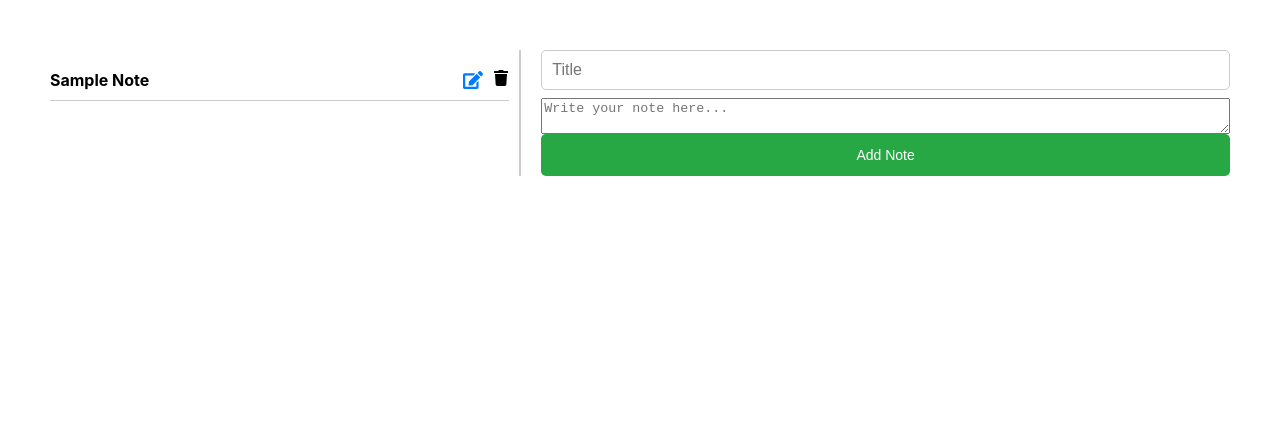
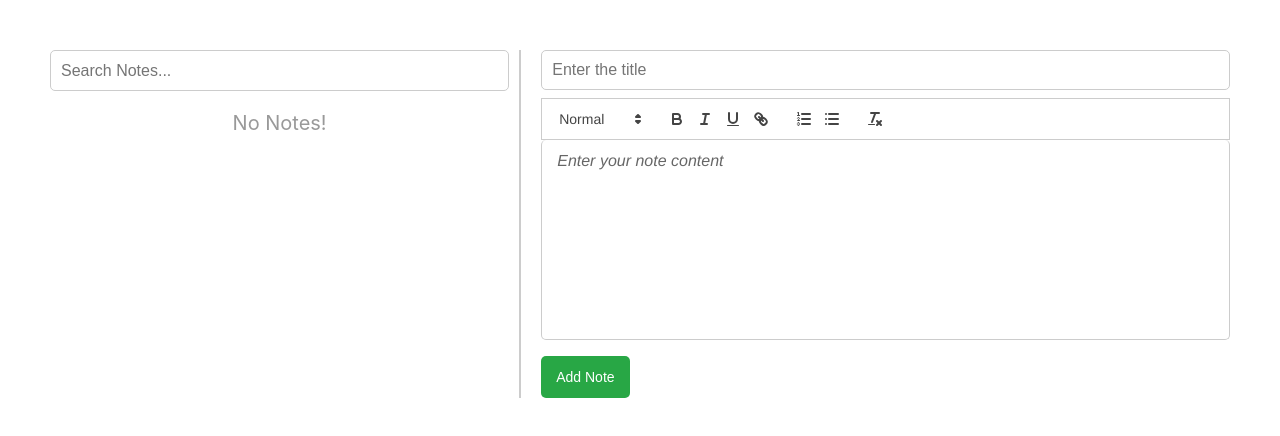
Before and after one commit to anikb87/nevernote-react, a React (Create React App) app: page /app in a window 1280 px wide. Shown: the top 436 px of the page. Built offline with nearby package versions, Linux system fonts and the light colour scheme.

Commit message:
some ui fixes and mock data issue being fixed

```diff
--- a/src/App.css
+++ b/src/App.css
@@ -157,6 +157,7 @@ ul {
   width: 100%;
   box-sizing: border-box;
   overflow-wrap: break-word;
+  max-width: 100%; /* Fix for spilling over */
 }
 
 .no-notes-message {
@@ -168,7 +169,7 @@ ul {
 
 .search-bar-wrapper {
   position: relative;
-  width: 90%;
+  width: 100%; /* Changed from 90% to 100% */
 }
 
 .search-bar {
@@ -183,7 +184,7 @@ ul {
 
 .clear-search {
   position: absolute;
-  right: 12px;
+  right: 10px;
   top: 50%;
   transform: translateY(-50%);
   font-size: 18px;
--- a/src/App.js
+++ b/src/App.js
@@ -1,123 +1,140 @@
-import React, { useState, useEffect } from "react";
+import React, { useState, useEffect, useRef } from "react";
+import ReactQuill from "react-quill";
+import "react-quill/dist/quill.snow.css";
 import "./App.css";
+import { AiOutlineEdit, AiOutlineDelete, AiOutlineClose } from "react-icons/ai";
+
 import { getNotes, createNote, updateNote, deleteNote } from "./api";
-import { FaEdit, FaTrash, FaTimes } from "react-icons/fa";
 
 function App() {
-  const [notes, setNotes] = useState([]);
   const [title, setTitle] = useState("");
   const [note, setNote] = useState("");
-  const [expandedIndex, setExpandedIndex] = useState(null);
+  const [notes, setNotes] = useState([]);
   const [editingIndex, setEditingIndex] = useState(null);
-  const [editContent, setEditContent] = useState("");
+  const [searchQuery, setSearchQuery] = useState("");
+  const [expandedNoteIndex, setExpandedNoteIndex] = useState(null);
+  const titleInputRef = useRef(null);
 
   useEffect(() => {
-    async function fetchNotes() {
+    const loadNotes = async () => {
       const data = await getNotes();
       setNotes(data);
-    }
-    fetchNotes();
+    };
+    loadNotes();
   }, []);
 
-  const handleAddNote = async () => {
-    if (title.trim() && note.trim()) {
-      const newNote = await createNote({ title, content: note });
-      setNotes([...notes, newNote]);
+  useEffect(() => {
+    if (editingIndex !== null && titleInputRef.current) {
+      titleInputRef.current.focus();
+    }
+  }, [editingIndex]);
+
+  const handleAddOrSave = async () => {
+    if (!title.trim() || !note.trim()) return;
+
+    if (editingIndex !== null) {
+      const updated = await updateNote(notes[editingIndex].id, {
+        title,
+        content: note,
+      });
+      const updatedNotes = [...notes];
+      updatedNotes[editingIndex] = updated;
+      setNotes(updatedNotes);
+      setEditingIndex(null);
+    } else {
+      const created = await createNote({ title, content: note });
+      setNotes((prev) => [...prev, created]);
+    }
+
     setTitle("");
     setNote("");
-    }
   };
 
-  const handleDeleteNote = async (id) => {
-    await deleteNote(id);
-    setNotes(notes.filter((n) => n.id !== id && n._id !== id));
+  const handleEdit = (index) => {
+    setTitle(notes[index].title);
+    setNote(notes[index].content);
+    setEditingIndex(index);
   };
 
-  const handleStartEdit = (index) => {
-    setEditingIndex(index);
-    setEditContent(notes[index].content);
-    setExpandedIndex(index);
-  };
-
-  const handleSaveEdit = async (index) => {
-    const noteToEdit = notes[index];
-    const updated = await updateNote(noteToEdit.id || noteToEdit._id, {
-      title: noteToEdit.title,
-      content: editContent,
-    });
-    const updatedNotes = [...notes];
-    updatedNotes[index].content = updated.content;
-    setNotes(updatedNotes);
+  const handleCancelEdit = () => {
+    setTitle("");
+    setNote("");
     setEditingIndex(null);
   };
 
-  const handleCancelEdit = () => {
-    setEditingIndex(null);
+  const handleDelete = async (index) => {
+    await deleteNote(notes[index].id);
+    const filtered = notes.filter((_, i) => i !== index);
+    setNotes(filtered);
+    if (expandedNoteIndex === index) setExpandedNoteIndex(null);
   };
+
+  const filteredNotes = notes.filter(
+    (n) =>
+      n.title.toLowerCase().includes(searchQuery.toLowerCase()) ||
+      n.content.toLowerCase().includes(searchQuery.toLowerCase())
+  );
 
   return (
     <div className="App">
       <div className="container">
         <div className="notes-container">
-          {notes.length === 0 ? (
+          <div className="search-bar-wrapper">
+            <input
+              type="text"
+              placeholder="Search Notes..."
+              className="search-bar"
+              value={searchQuery}
+              onChange={(e) => setSearchQuery(e.target.value)}
+            />
+            {searchQuery && (
+              <AiOutlineClose
+                className="clear-search"
+                onClick={() => setSearchQuery("")}
+              />
+            )}
+          </div>
+
+          {filteredNotes.length === 0 ? (
             <p className="no-notes-message">No Notes!</p>
           ) : (
             <ul>
-              {notes.map((note, index) => (
+              {filteredNotes.map((note, index) => (
                 <li
-                  key={note.id || note._id}
-                  className="note-item"
+                  key={note.id || index}
+                  className={`note-item ${
+                    expandedNoteIndex === index ? "active-note" : ""
+                  }`}
+                >
+                  <div
+                    className="note-header clickable"
                     onClick={() =>
-                    setExpandedIndex(expandedIndex === index ? null : index)
+                      setExpandedNoteIndex(
+                        expandedNoteIndex === index ? null : index
+                      )
                     }
                   >
-                  <div className="note-header">
                     <span className="note-title">{note.title}</span>
                     <div className="note-buttons">
-                      <FaEdit
+                      <AiOutlineEdit
                         className="edit-note-icon"
                         onClick={(e) => {
                           e.stopPropagation();
-                          handleStartEdit(index);
+                          handleEdit(index);
                         }}
                       />
-                      <FaTrash
-                        className="remove-note-icon"
+                      <AiOutlineDelete
+                        className="trash-icon"
                         onClick={(e) => {
                           e.stopPropagation();
-                          handleDeleteNote(note.id || note._id);
+                          handleDelete(index);
                         }}
                       />
                     </div>
                   </div>
-                  {expandedIndex === index && (
-                    <div className="note-content">
-                      {editingIndex === index ? (
-                        <>
-                          <textarea
-                            value={editContent}
-                            onChange={(e) => setEditContent(e.target.value)}
-                          />
-                          <div className="edit-buttons">
-                            <button
-                              className="save-note-btn"
-                              onClick={() => handleSaveEdit(index)}
-                            >
-                              Save Changes
-                            </button>
-                            <button
-                              className="cancel-edit-btn"
-                              onClick={handleCancelEdit}
-                            >
-                              Cancel
-                            </button>
-                          </div>
-                        </>
-                      ) : (
-                        <p
-                          dangerouslySetInnerHTML={{ __html: note.content }}
-                        />
-                      )}
+                  {expandedNoteIndex === index && (
+                    <div className="note-content-preview">
+                      <p dangerouslySetInnerHTML={{ __html: note.content }} />
                     </div>
                   )}
                 </li>
@@ -128,21 +145,31 @@ function App() {
 
         <div className="input-container">
           <input
+            id="note-title"
+            ref={titleInputRef}
             type="text"
             value={title}
             onChange={(e) => setTitle(e.target.value)}
-            placeholder="Title"
             className="note-title-input"
+            placeholder="Enter the title"
           />
-          <textarea
+          <div className="rich-text-wrapper">
+            <ReactQuill
               value={note}
-            onChange={(e) => setNote(e.target.value)}
-            placeholder="Write your note here..."
-            className="note-textarea"
+              onChange={setNote}
+              placeholder="Enter your note content"
             />
-          <button className="add-note-btn" onClick={handleAddNote}>
-            Add Note
+          </div>
+          <div className="button-row">
+            <button className="add-note-btn" onClick={handleAddOrSave}>
+              {editingIndex !== null ? "Save Changes" : "Add Note"}
             </button>
+            {editingIndex !== null && (
+              <button className="cancel-edit-btn" onClick={handleCancelEdit}>
+                Cancel
+              </button>
+            )}
+          </div>
         </div>
       </div>
     </div>
--- a/src/api.js
+++ b/src/api.js
@@ -4,19 +4,12 @@ const isLocal = window.location.hostname === "localhost";
 
 const API_BASE_URL = isLocal
   ? "http://localhost:3000" // Local backend
-  : "https://nevernote-backend.onrender.com"; // Live backend
-
-let mockNotes = [
-  {
-    id: "1",
-    title: "Sample Note",
-    content: "<p>This is a sample note.</p>",
-  },
-];
+  : "https://nevernote-express.onrender.com"; // Live backend
 
 export async function getNotes() {
   if (isLocal) {
-    return Promise.resolve(mockNotes);
+    // Return empty array on startup
+    return Promise.resolve([]);
   }
   const response = await fetch(`${API_BASE_URL}/notes`, { credentials: "include" });
   return response.json();
@@ -24,9 +17,8 @@ export async function getNotes() {
 
 export async function createNote(note) {
   if (isLocal) {
-    const newNote = { ...note, id: Date.now().toString() };
-    mockNotes.push(newNote);
-    return Promise.resolve(newNote);
+    // Return new note object
+    return Promise.resolve({ ...note, id: Date.now().toString() });
   }
   const response = await fetch(`${API_BASE_URL}/notes`, {
     method: "POST",
@@ -39,8 +31,7 @@ export async function createNote(note) {
 
 export async function updateNote(id, note) {
   if (isLocal) {
-    mockNotes = mockNotes.map((n) => (n.id === id ? { ...n, ...note } : n));
-    return Promise.resolve(note);
+    return Promise.resolve({ id, ...note });
   }
   const response = await fetch(`${API_BASE_URL}/notes/${id}`, {
     method: "PUT",
@@ -53,7 +44,6 @@ export async function updateNote(id, note) {
 
 export async function deleteNote(id) {
   if (isLocal) {
-    mockNotes = mockNotes.filter((n) => n.id !== id);
     return Promise.resolve({ message: "Note deleted" });
   }
   const response = await fetch(`${API_BASE_URL}/notes/${id}`, {
--- a/src/index.js
+++ b/src/index.js
@@ -1,14 +1,9 @@
-// src/index.js
-import React from 'react';
-import ReactDOM from 'react-dom/client';
-import { BrowserRouter } from 'react-router-dom';
-import './index.css';
-import AppRoutes from './routes'; // This is your routing file
+import React from "react";
+import ReactDOM from "react-dom/client";
+import App from "./App";
+import "./index.css";
 
-const root = ReactDOM.createRoot(document.getElementById('root'));
-
+const root = ReactDOM.createRoot(document.getElementById("root"));
 root.render(
-  <BrowserRouter>
-    <AppRoutes />
-  </BrowserRouter>
+  <App />
 );
```
Lines whose indentation alone changed are shown as unchanged.
